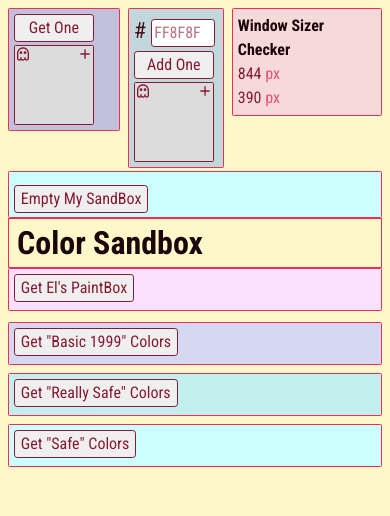
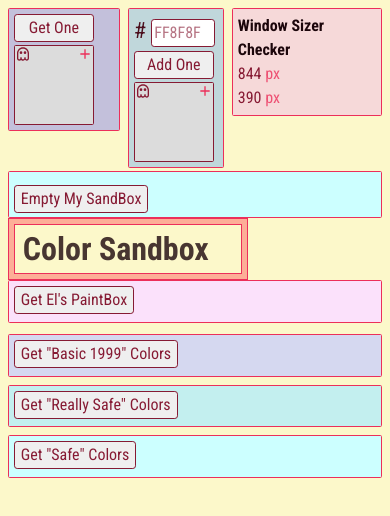
Before and after one commit to ElBrewster/ColorSandbox, a React (Vite) app in the folder ColorSandbox/: page / in a window 390 px wide. Shown: the top 516 px of the page. Built offline with nearby package versions, Linux system fonts and the light colour scheme.

Commit message:
Add some header media queries

```diff
--- a/ColorSandbox/src/components/color/Color.jsx
+++ b/ColorSandbox/src/components/color/Color.jsx
@@ -16,7 +16,7 @@ export default function Color({color}) {
 
     const toggleHexOnHover = myHover === true ? <p className="click-color-hex" style={{alignSelf: "end", opacity: ".6"}}>{color}</p> : null;
 
-    const toggleAddOrRemove = myAdd === true ? <button className="plus-button"><BiPlus className="plus-button-icon"/></button> : <button className="minus-button"><BiMinus className="minus-button-icon"/></button>;
+    const toggleAddOrRemove = myAdd === true ? <BiPlus className="plus-button-icon"/> : <BiMinus className="minus-button-icon"/>
 
 
     const handleClick = () => {
@@ -43,11 +43,16 @@ export default function Color({color}) {
         setMyGhostClick(prevState => !prevState);
     }
 
+    const handleAddClick = (e) => {
+        e.stopPropagation();
+        setMyAdd(prevState => !prevState);
+    }
     return(
         <div className="color-box stacked" onClick={handleClick} onMouseEnter={handleMouseEnter} onMouseLeave={handleMouseLeave} style={{backgroundColor: color ? color : "#DCDCDC", color: ghostClick ? "#FFFFFF" : "inherit"}}>
             <div className="button-container">
                 <button className="ghost-button" onClick={handleButtonClick}><BiGhost className="ghost-button-icon" style={{color: ghostClick ? "#FFFFFF" : "inherit"}}/></button>
-                {toggleAddOrRemove}
+                <button className="plus-button" onClick={handleAddClick}>{toggleAddOrRemove}</button>
+                {/* {toggleAddOrRemove} */}
             </div>
             {toggleHexOnClick}
             {toggleHexOnHover}
--- a/ColorSandbox/src/components/color/Color.scss
+++ b/ColorSandbox/src/components/color/Color.scss
@@ -15,6 +15,7 @@
     display: flex;
     justify-content: space-between;
 }
+
 .plus-button,
 .minus-button,
 .ghost-button {
@@ -25,6 +26,8 @@
     width: 1rem;
 }
 
+.plus-button-icon,
+.minus-button-icon,
 .ghost-button-icon {
     color: $watermelon;
     display: block;
@@ -33,16 +36,3 @@
     padding: 0;
     width: 1rem;
 }
-
-.plus-button,
-.minus-button {
-
-}
-.plus-button-icon,
-.minus-button-icon {
-    display: block;
-}
-// .play-button:checked {
-//     color: red;
-// }
-//maybe add this "checked" functionality with a boolean?
--- a/ColorSandbox/src/components/header/Header.scss
+++ b/ColorSandbox/src/components/header/Header.scss
@@ -1,11 +1,51 @@
 @use "src/index.scss" as *;
 
-.my-header{
+.my-header {
     align-self: start;
+    background-color: rgb(255, 102, 102, .5);
     border: $pinkBorder;
+    width: 15rem;
 }
 
-.my-h1{
+.h1-wrapper {
+    background-color: $chrysanthemumWhite;
+    border: $pinkBorder;
+    margin: .3rem;
+}
+
+.my-h1 {
     font-size: 300, 1;
     padding-left: .5rem;
+    opacity: .8;
 }
+
+@media (max-width: 280px) {
+    .my-header {
+        width: 11rem;
+    }
+
+    .my-h1 {
+        font-size: 1.5rem;
+    }
+
+}
+
+@media (max-width: 200px) {
+    .my-header {
+        width: 9rem;
+    }
+
+    .my-h1 {
+        font-size: 1.2rem;
+    }
+}
+
+@media (max-width: 174px) {
+    .my-header {
+        width: 7rem;
+    }
+
+    .my-h1 {
+        font-size: .9rem;
+    }
+}
--- a/ColorSandbox/src/components/randombox/RandomBox.jsx
+++ b/ColorSandbox/src/components/randombox/RandomBox.jsx
@@ -3,7 +3,9 @@ import "./RandomBox.scss";
 import Color from "../color/Color";
 
 export default function RandomBox({setRandomColor, myColorData, randomColor}) {
+
 //we might need to have access to all data sets instead of just myColorData, or clarify what is randomized through UI display
+//we could pass everything here and spread it into a monster array? is that mutating state though? just map it into something new?
     function handleClickRandom() {
         const getOneColorNum = Math.floor(Math.random() * myColorData.length + 1);
         const oneColor = myColorData.find(color => color.id === getOneColorNum);
--- a/ColorSandbox/src/components/sandbox/SandBox.jsx
+++ b/ColorSandbox/src/components/sandbox/SandBox.jsx
@@ -1,9 +1,6 @@
 import React from "react";
 import Color from "../color/Color";
 import "./SandBox.scss";
-import { TbMoodSadDizzy, TbPlayerStopFilled, TbPlayerStop } from "react-icons/tb";
-// import { IoPlayCircleOutline, IoPlayCircle } from "react-icons/io";
-import { CgDisplayGrid } from "react-icons/cg";
 
 export default function SandBox({userAddedColors, setUserAddedColors}) {
     const mySandBoxColors = userAddedColors.map(color => {
--- a/ColorSandbox/src/index.scss
+++ b/ColorSandbox/src/index.scss
@@ -141,9 +141,9 @@ button:active{
 
 //---Media-Queries----
 
-@media (max-width: 199px) {
+@media (max-width: 208px) {
   button {
-    font-size: .9rem;
+    font-size: .8rem;
   }
 }
 
@@ -153,7 +153,7 @@ button:active{
   }
 }
 
-@media (max-width: 152px) {
+@media (max-width: 164px) {
   button {
     font-size: .6rem;
   }
```
